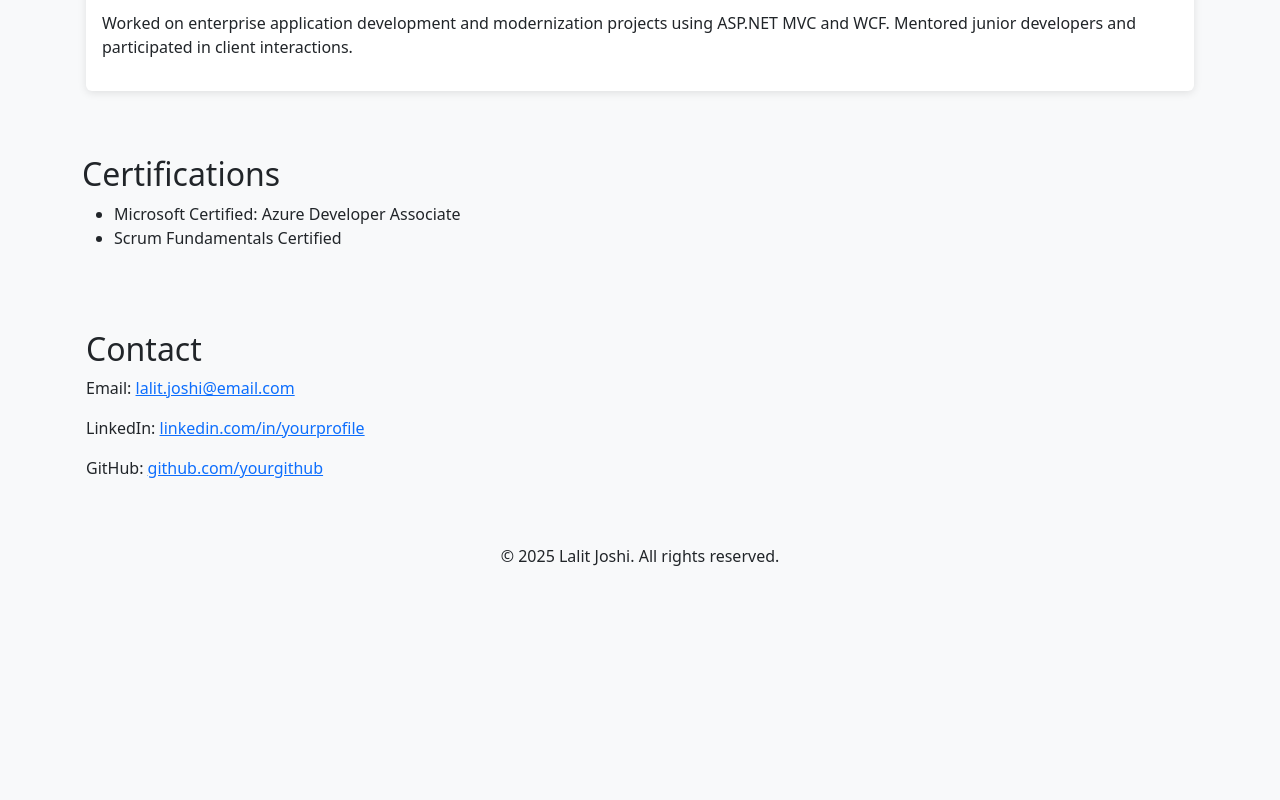
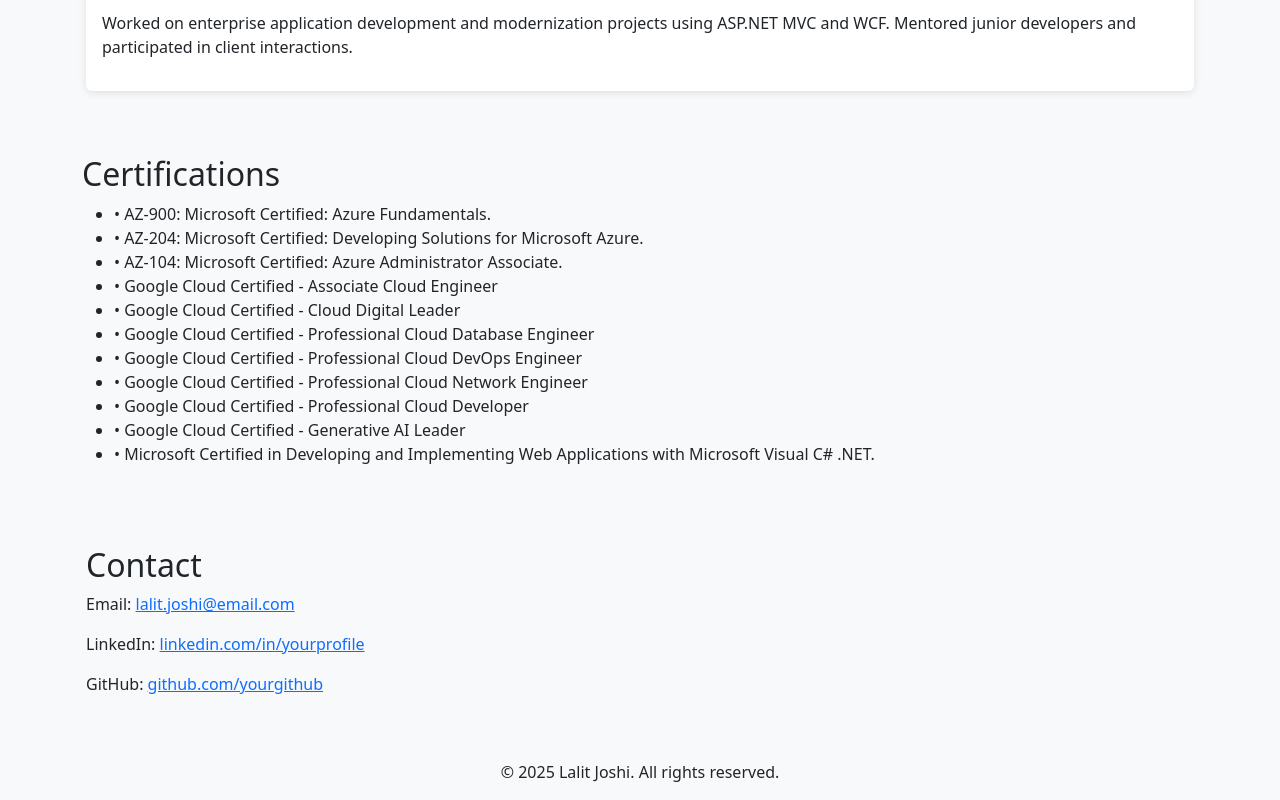
Before and after one commit to githublalitjoshi/Resume, a plain HTML site: page index.html in a window 1280 px wide. Shown: the part 1024-1824 px from the top of the page. Before the commit the page ends 1608 px from the top, so only its background shows below. Drawn offline with nearby package versions, Linux system fonts and the light colour scheme.

Commit message:
Update index.html
Signed-off-by: Lalit Joshi <er.lalitjoshi@gmail.com>

```diff
--- a/index.html
+++ b/index.html
@@ -77,8 +77,18 @@
     <div class="container">
       <h2>Certifications</h2>
       <ul>
-        <li>Microsoft Certified: Azure Developer Associate</li>
-        <li>Scrum Fundamentals Certified</li>
+       <li>•	AZ-900: Microsoft Certified: Azure Fundamentals.</li>
+<li>•	AZ-204: Microsoft Certified: Developing Solutions for Microsoft Azure.</li>
+<li>•	AZ-104: Microsoft Certified: Azure Administrator Associate.</li>
+<li>•	Google Cloud Certified - Associate Cloud Engineer</li>
+<li>•	Google Cloud Certified - Cloud Digital Leader</li>
+<li>•	Google Cloud Certified - Professional Cloud Database Engineer</li>
+<li>•	Google Cloud Certified - Professional Cloud DevOps Engineer</li>
+<li>•	Google Cloud Certified - Professional Cloud Network Engineer</li>
+<li>•	Google Cloud Certified - Professional Cloud Developer</li>
+<li>•	Google Cloud Certified - Generative AI Leader</li>
+<li>•	Microsoft Certified in Developing and Implementing Web Applications with Microsoft Visual C# .NET.</li>
+
       </ul>
     </div>
   </section>
```
